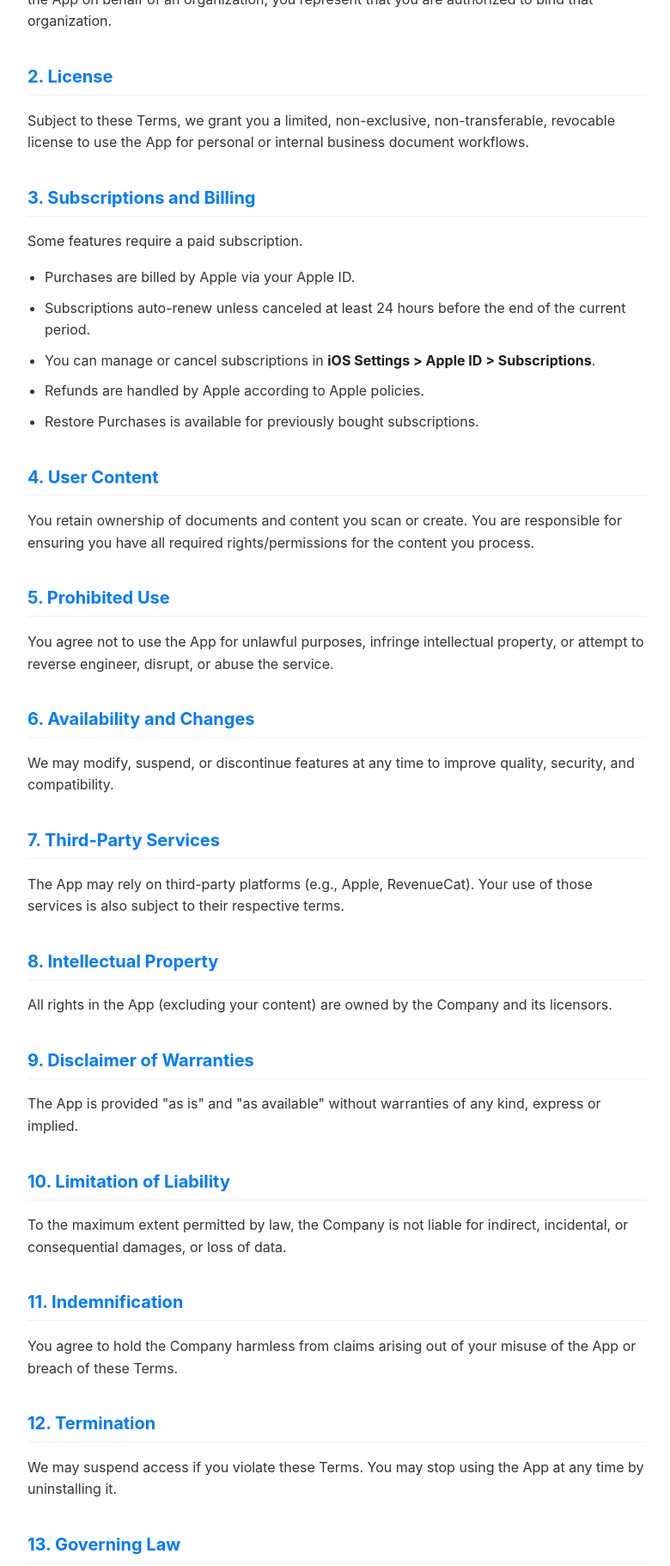
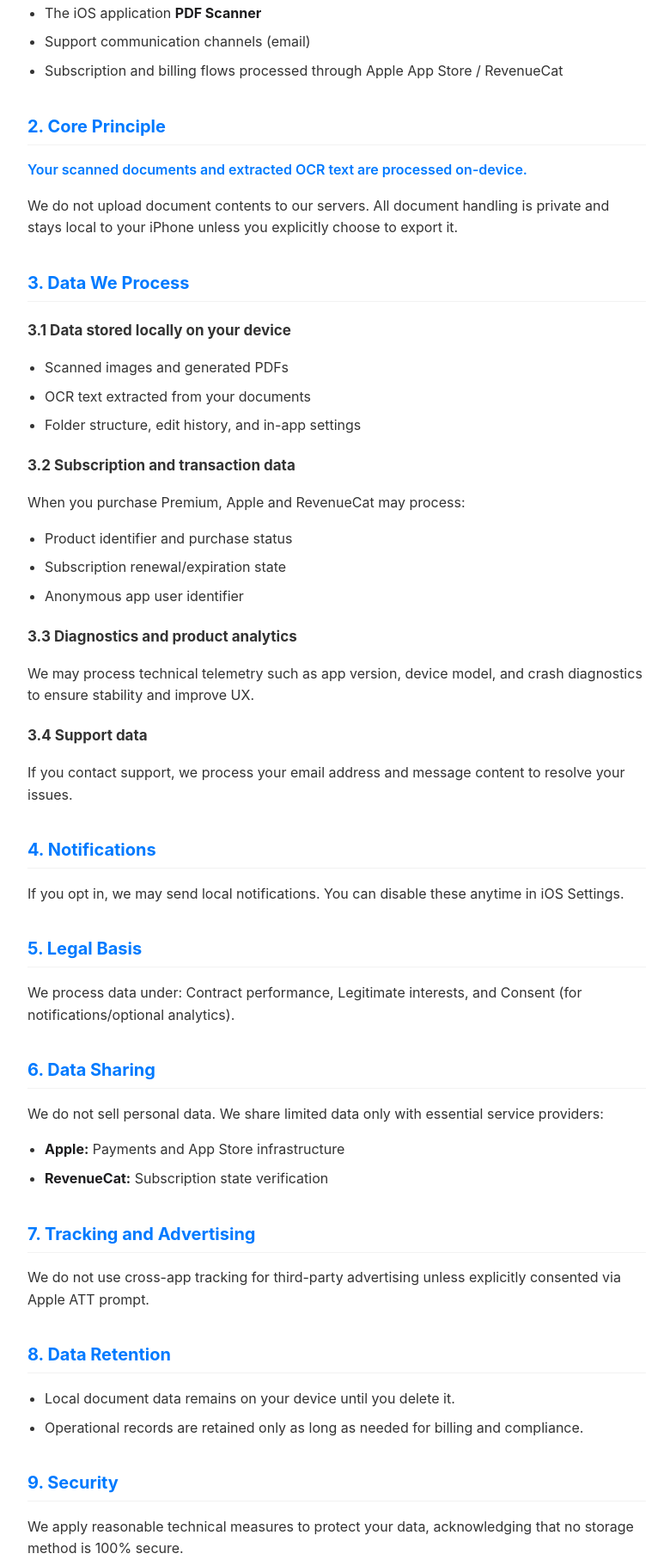
Before and after one commit to AndrewDzhy/Privacy-and-Policy-PDF-Scanner, a plain HTML site: page index.html in a window 1280 px wide. Shown: the part 440-2261 px from the top of the page at 86% size, without its empty margins (248-1028 px from the left). Drawn offline with Linux system fonts and the light colour scheme.

Commit message:
Update index.html

```diff
--- a/index.html
+++ b/index.html
@@ -3,7 +3,7 @@
 <head>
     <meta charset="UTF-8">
     <meta name="viewport" content="width=device-width, initial-scale=1.0">
-    <title>Terms of Service - PDF Scanner</title>
+    <title>Privacy Policy - PDF Scanner</title>
     <style>
         body {
             font-family: -apple-system, BlinkMacSystemFont, "Segoe UI", Roboto, Helvetica, Arial, sans-serif;
@@ -22,74 +22,99 @@
         }
         h1 { border-bottom: 2px solid #eee; padding-bottom: 15px; color: #1d1d1f; font-size: 28px; }
         h2 { margin-top: 35px; color: #007AFF; font-size: 20px; border-bottom: 1px solid #f2f2f2; padding-bottom: 5px; }
+        h3 { margin-top: 20px; color: #333; font-size: 17px; }
         ul { padding-left: 20px; }
-        li { margin-bottom: 10px; }
+        li { margin-bottom: 8px; }
         .date { color: #86868b; font-style: italic; margin-bottom: 30px; }
         .contact-box { background: #fbfbfd; padding: 25px; border-radius: 12px; margin-top: 40px; border: 1px solid #d2d2d7; }
+        .highlight-blue { color: #007AFF; font-weight: 600; }
         strong { color: #1d1d1f; }
     </style>
 </head>
 <body>
 
 <div class="container">
-    <h1>Terms of Service</h1>
+    <h1>Privacy Policy</h1>
     <p class="date">Last updated: February 23, 2026</p>
 
-    <p>These Terms of Service ("Terms") govern your use of <strong>PDF Scanner</strong> provided by <strong>[YOUR COMPANY NAME]</strong> ("Company", "we", "our", "us"). By downloading or using the App, you agree to these Terms.</p>
+    <p><strong>[ВАШЕ ІМ'Я/КОМПАНІЯ]</strong> ("Company", "we", "our", "us") provides the <strong>PDF Scanner</strong> mobile application (the "App"). This Privacy Policy explains what data we process, why we process it, and your choices.</p>
 
-    <h2>1. Eligibility</h2>
-    <p>You must be legally capable of entering into a binding agreement in your jurisdiction. If you use the App on behalf of an organization, you represent that you are authorized to bind that organization.</p>
-
-    <h2>2. License</h2>
-    <p>Subject to these Terms, we grant you a limited, non-exclusive, non-transferable, revocable license to use the App for personal or internal business document workflows.</p>
-
-    <h2>3. Subscriptions and Billing</h2>
-    <p>Some features require a paid subscription.</p>
+    <h2>1. Scope</h2>
+    <p>This Policy applies to:</p>
     <ul>
-        <li>Purchases are billed by Apple via your Apple ID.</li>
-        <li>Subscriptions auto-renew unless canceled at least 24 hours before the end of the current period.</li>
-        <li>You can manage or cancel subscriptions in <strong>iOS Settings > Apple ID > Subscriptions</strong>.</li>
-        <li>Refunds are handled by Apple according to Apple policies.</li>
-        <li>Restore Purchases is available for previously bought subscriptions.</li>
+        <li>The iOS application <strong>PDF Scanner</strong></li>
+        <li>Support communication channels (email)</li>
+        <li>Subscription and billing flows processed through Apple App Store / RevenueCat</li>
     </ul>
 
-    <h2>4. User Content</h2>
-    <p>You retain ownership of documents and content you scan or create. You are responsible for ensuring you have all required rights/permissions for the content you process.</p>
+    <h2>2. Core Principle</h2>
+    <p class="highlight-blue">Your scanned documents and extracted OCR text are processed on-device.</p>
+    <p>We do not upload document contents to our servers. All document handling is private and stays local to your iPhone unless you explicitly choose to export it.</p>
 
-    <h2>5. Prohibited Use</h2>
-    <p>You agree not to use the App for unlawful purposes, infringe intellectual property, or attempt to reverse engineer, disrupt, or abuse the service.</p>
+    <h2>3. Data We Process</h2>
 
-    <h2>6. Availability and Changes</h2>
-    <p>We may modify, suspend, or discontinue features at any time to improve quality, security, and compatibility.</p>
+    <h3>3.1 Data stored locally on your device</h3>
+    <ul>
+        <li>Scanned images and generated PDFs</li>
+        <li>OCR text extracted from your documents</li>
+        <li>Folder structure, edit history, and in-app settings</li>
+    </ul>
 
-    <h2>7. Third-Party Services</h2>
-    <p>The App may rely on third-party platforms (e.g., Apple, RevenueCat). Your use of those services is also subject to their respective terms.</p>
+    <h3>3.2 Subscription and transaction data</h3>
+    <p>When you purchase Premium, Apple and RevenueCat may process:</p>
+    <ul>
+        <li>Product identifier and purchase status</li>
+        <li>Subscription renewal/expiration state</li>
+        <li>Anonymous app user identifier</li>
+    </ul>
 
-    <h2>8. Intellectual Property</h2>
-    <p>All rights in the App (excluding your content) are owned by the Company and its licensors.</p>
+    <h3>3.3 Diagnostics and product analytics</h3>
+    <p>We may process technical telemetry such as app version, device model, and crash diagnostics to ensure stability and improve UX.</p>
 
-    <h2>9. Disclaimer of Warranties</h2>
-    <p>The App is provided "as is" and "as available" without warranties of any kind, express or implied.</p>
+    <h3>3.4 Support data</h3>
+    <p>If you contact support, we process your email address and message content to resolve your issues.</p>
 
-    <h2>10. Limitation of Liability</h2>
-    <p>To the maximum extent permitted by law, the Company is not liable for indirect, incidental, or consequential damages, or loss of data.</p>
+    <h2>4. Notifications</h2>
+    <p>If you opt in, we may send local notifications. You can disable these anytime in iOS Settings.</p>
 
-    <h2>11. Indemnification</h2>
-    <p>You agree to hold the Company harmless from claims arising out of your misuse of the App or breach of these Terms.</p>
+    <h2>5. Legal Basis</h2>
+    <p>We process data under: Contract performance, Legitimate interests, and Consent (for notifications/optional analytics).</p>
 
-    <h2>12. Termination</h2>
-    <p>We may suspend access if you violate these Terms. You may stop using the App at any time by uninstalling it.</p>
+    <h2>6. Data Sharing</h2>
+    <p>We do not sell personal data. We share limited data only with essential service providers:</p>
+    <ul>
+        <li><strong>Apple:</strong> Payments and App Store infrastructure</li>
+        <li><strong>RevenueCat:</strong> Subscription state verification</li>
+    </ul>
 
-    <h2>13. Governing Law</h2>
-    <p>These Terms are governed by the laws of <strong>Ukraine</strong>, without regard to conflict of laws principles.</p>
+    <h2>7. Tracking and Advertising</h2>
+    <p>We do not use cross-app tracking for third-party advertising unless explicitly consented via Apple ATT prompt.</p>
 
-    <h2>14. Changes to Terms</h2>
-    <p>We may update these Terms. Your continued use after updates constitutes acceptance of the revised Terms.</p>
+    <h2>8. Data Retention</h2>
+    <ul>
+        <li>Local document data remains on your device until you delete it.</li>
+        <li>Operational records are retained only as long as needed for billing and compliance.</li>
+    </ul>
+
+    <h2>9. Security</h2>
+    <p>We apply reasonable technical measures to protect your data, acknowledging that no storage method is 100% secure.</p>
+
+    <h2>10. Children</h2>
+    <p>The App is not directed to children under 13. We do not knowingly collect personal data from children.</p>
+
+    <h2>11. Your Rights</h2>
+    <p>Depending on your region, you have rights to access, correction, deletion, and portability of your data. Contact us to exercise these rights.</p>
+
+    <h2>12. International Transfers</h2>
+    <p>Data is processed with appropriate safeguards under applicable laws.</p>
+
+    <h2>13. Changes to This Policy</h2>
+    <p>We may update this Policy periodically. Material changes will be reflected by the "Last updated" date.</p>
 
     <div class="contact-box">
-        <h2>15. Contact</h2>
-        <p><strong>[YOUR COMPANY NAME]</strong><br>
-        Email: <strong>[YOUR SUPPORT EMAIL]</strong><br>
+        <h2>14. Contact</h2>
+        <p><strong>[ВАШЕ ІМ'Я/КОМПАНІЯ]</strong><br>
+        Email: <strong>[ВАША ПОШТА]</strong><br>
         Address: Ukraine</p>
     </div>
 </div>
```
